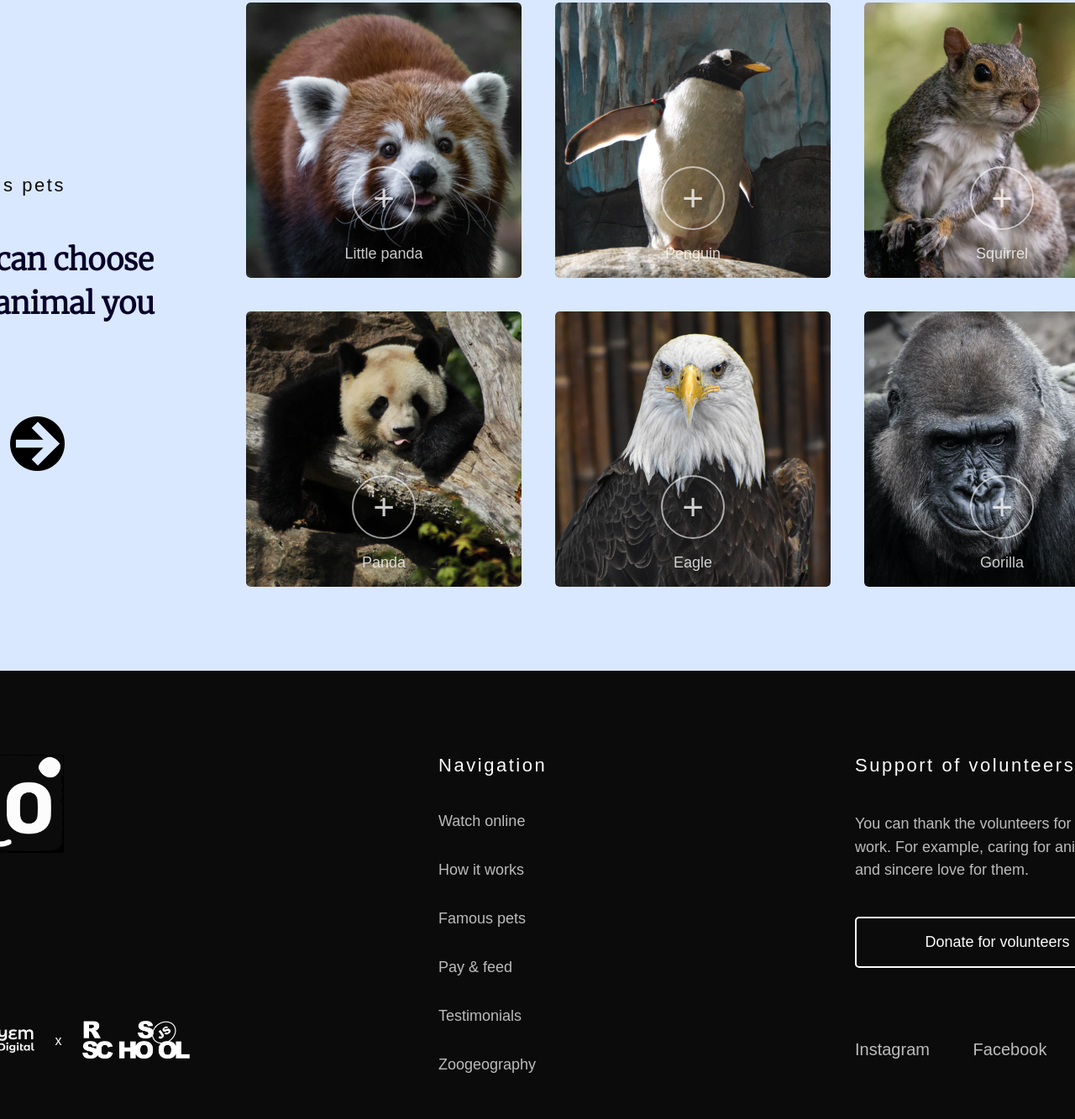
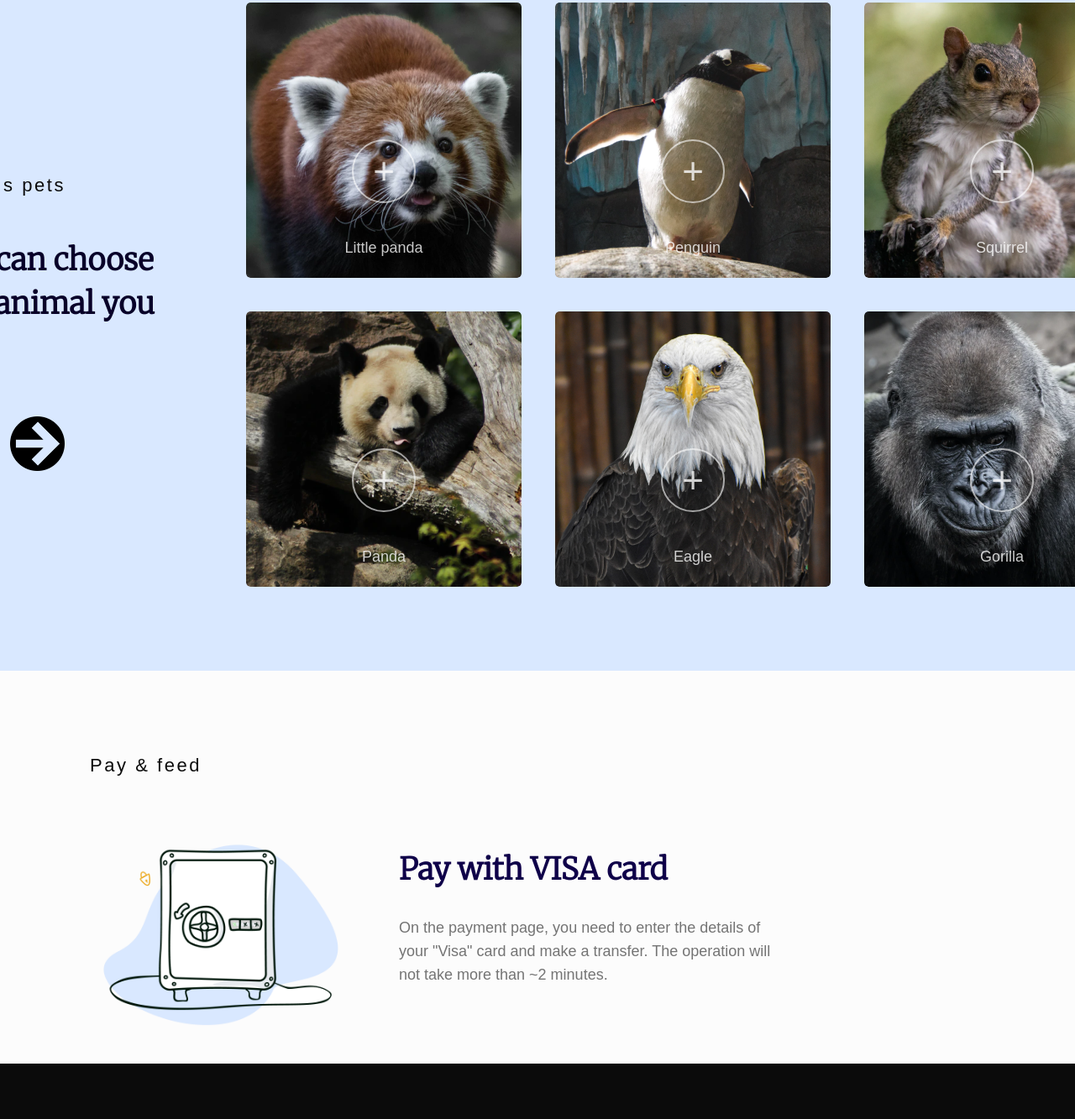
Before and after one commit to Sergey2421/Online-Zoo, a plain HTML site: page Online-Zoo/Landing.html in a window 1280 px wide. Shown: the part 1947-3280 px from the top of the page at 84% size. Drawn offline with Linux system fonts and the light colour scheme.

Commit message:
feat: start fourth_screen and some fix in 3_screen

```diff
--- a/Online-Zoo/Landing.html
+++ b/Online-Zoo/Landing.html
@@ -75,8 +75,8 @@
         <a href="Zoos.html"><button class="try">Try now</button></a>
       </div>
     </section>
-    <div class="third">
-      <section id="pets" class="third_screen">
+    <section id="pets" class="third">
+      <div class="third_screen">
       <div class="pets">
         <h2 class="font_text_title mt-0 mb-0">Famous pets</h2>
         <h3 class="font_text mt-50 mb-0">You can choose any animal you like</h3>
@@ -91,12 +91,12 @@
             <img class="backgrounds" src="css/assets/ac1.png" alt="Little panda">
           </div>
           <div class="block">
-            <button class="btns">
+            <div class="btns">
               <span class="btns_span_plus">+</span>
               <span class="btns_span_text">China, East Asia</span>
-            </button>
-            <p class="names">Little panda</p>
-            <p class="follow">Follow &#8594;</p>
+            </div>
+            <p class="names mb-25 mt-43">Little panda</p>
+            <p class="follow mb-20 mt-14">Follow &#8594;</p>
           </div>
         </div>
         <div class="picture">
@@ -104,12 +104,12 @@
             <img class="backgrounds" src="css/assets/ac2.png" alt="Penguin">
           </div>
           <div class="block">
-            <button class="btns">
+            <div class="btns">
               <span class="btns_span_plus">+</span>
               <span class="btns_span_text">South Sea, Antarctic waters</span>
-            </button>
-            <p class="names">Penguin</p>
-            <p class="follow">Follow &#8594;</p>
+            </div>
+            <p class="names mb-25 mt-43">Penguin</p>
+            <p class="follow mb-20 mt-14">Follow &#8594;</p>
           </div>
         </div>
         <div class="picture">
@@ -117,12 +117,12 @@
             <img class="backgrounds" src="css/assets/ac3.png" alt="Squirrel">
           </div>
           <div class="block">
-            <button class="btns">
+            <div class="btns">
               <span class="btns_span_plus">+</span>
               <span class="btns_span_text">Russia, forests in the Orenburg region</span>
-            </button>
-            <p class="names">Squirrel</p>
-            <p class="follow">Follow &#8594;</p>
+            </div>
+            <p class="names mb-25 mt-43">Squirrel</p>
+            <p class="follow mb-20 mt-14">Follow &#8594;</p>
           </div>
         </div>
         <div class="picture">
@@ -130,12 +130,12 @@
             <img class="backgrounds" src="css/assets/ac4.png" alt="Panda">
           </div>
           <div class="block">
-            <button class="btns">
+            <div class="btns">
               <span class="btns_span_plus">+</span>
               <span class="btns_span_text">Western central China</span>
-            </button>
-            <p class="names">Panda</p>
-            <p class="follow">Follow &#8594;</p>
+            </div>
+            <p class="names mb-25 mt-43">Panda</p>
+            <p class="follow mb-20 mt-14">Follow &#8594;</p>
           </div>
         </div>
         <div class="picture">
@@ -143,12 +143,12 @@
             <img class="backgrounds" src="css/assets/ac5.png" alt="Eagle">
           </div>
           <div class="block">
-            <button class="btns">
+            <div class="btns">
               <span class="btns_span_plus">+</span>
               <span class="btns_span_text">North America, islands near Los Angeles</span>
-            </button>
-            <p class="names">Eagle</p>
-            <p class="follow">Follow &#8594;</p>
+            </div>
+            <p class="names mb-25 mt-43">Eagle</p>
+            <p class="follow mb-20 mt-14">Follow &#8594;</p>
           </div>
         </div>
         <div class="picture">
@@ -156,17 +156,35 @@
             <img class="backgrounds" src="css/assets/ac6.png" alt="Gorilla">
           </div>
           <div class="block">
-            <button class="btns">
+            <div class="btns">
               <span class="btns_span_plus">+</span>
               <span class="btns_span_text">Equatorial forests of western and central Africa</span>
-            </button>
-            <p class="names">Gorilla</p>
-            <p class="follow">Follow &#8594;</p>
+            </div>
+            <p class="names mb-25 mt-43">Gorilla</p>
+            <p class="follow mb-20 mt-14">Follow &#8594;</p>
           </div>
         </div>
       </div>
+      </div>
     </section>
-    </div>
+    <section id="pay" class="fourth_section">
+      <div class="fourth_screen">
+        <h2 class="mb-0 mt-100 ml-184">Pay & feed</h2>
+        <div class="pay flex_row_sb w-824 h-312 ml-184 mt-30">
+          <div class="h-312 w-312">
+            <img class="w-312" src="css/assets/safe.png" alt="safe picture">
+          </div>
+          <div class="w-456 h-166 mt-55">
+            <h3 class="fourth_screen_h3 mt-0 mb-0">Pay with VISA card</h3>
+            <p class="description mb-0 mt-30">On the payment page, you need to enter the details of your "Visa" card and make a transfer.
+              The operation will not take more than ~2 minutes.</p>
+          </div>
+        </div>
+        <div></div>
+        <div></div>
+        <div></div>
+      </div>
+    </section>
   </main>
   <footer class="footer">
     <div class="row">
--- a/Online-Zoo/css/landing.css
+++ b/Online-Zoo/css/landing.css
@@ -326,6 +326,7 @@
   box-sizing: border-box;
   outline: none;
 }
+
 .slide:hover, .slide:active {
   cursor: pointer;
   box-shadow: 0 0 15px yellowgreen;
@@ -449,6 +450,7 @@
   border: 2px solid rgba(255, 255, 255, 0.6);
   outline: none;
   border-radius: 100%;
+  box-sizing: border-box;
 }
 
 .picture:hover .names {
@@ -689,3 +691,76 @@
 .h-47 {
   height: 47px;
 }
+
+.mb-25 {
+  margin-bottom: 25px;
+}
+
+.fourth_section {
+  display: flex;
+  flex-direction: column;
+  align-items: center;
+  background: #FCFCFC;
+}
+
+.fourth_screen {
+  display: flex;
+  flex-direction: column;
+  width: 1434px;
+}
+
+.fourth_screen h2 {
+  font-family: Rubik, sans-serif;
+  font-style: normal;
+  font-weight: normal;
+  font-size: 22px;
+  line-height: 26px;
+  letter-spacing: 0.115em;
+  color: #0B0B0B;
+  width: 133px;
+}
+
+.w-824 {
+  width: 824px;
+}
+
+.h-312 {
+  height: 312px;
+}
+
+.w-312 {
+  width: 312px;
+}
+
+.w-456 {
+  width: 456px;
+}
+
+.h-166 {
+  height: 166px;
+}
+
+.fourth_screen_h3 {
+  font-family: Merriweather, sans-serif;
+  font-style: normal;
+  font-weight: bold;
+  font-size: 36px;
+  line-height: 145%;
+  color: #0F0049;
+}
+
+.ml-184 {
+  margin-left: 184px;
+}
+
+.mt-100 {
+  margin-top: 100px;
+}
+
+.mb-20 {
+  margin-bottom: 20px;
+}
+
+.mt-14 {
+  margin-top: 14px;
+}
```
Also changed, not shown: Online-Zoo/css/assets/safe.png (added).
